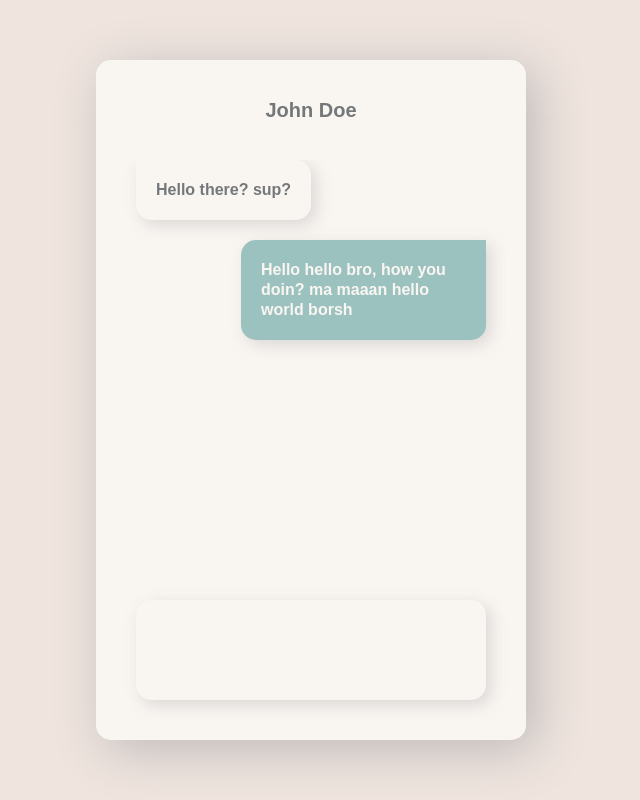
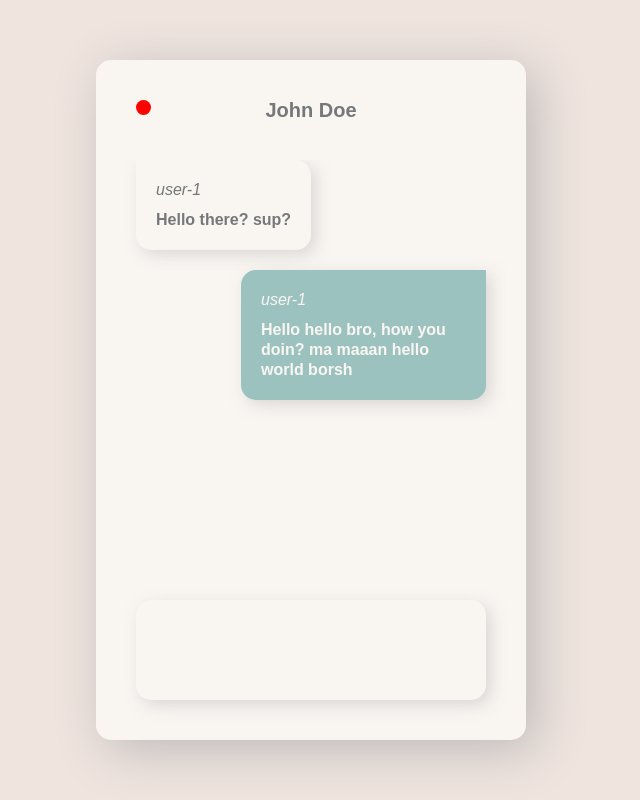
Before and after one commit to TemoSmoev/websockets-lecture-materials, a plain HTML site: page client/index.html in a window 1280 px wide. Shown: the whole page, without its empty margins (329-969 px from the left). Drawn offline with Linux system fonts and the light colour scheme.

Commit message:
markup change -- added online dot and message name

```diff
--- a/client/index.html
+++ b/client/index.html
@@ -10,13 +10,18 @@
   </head>
   <body>
     <div class="messenger">
-      <div class="messenger__name">John Doe</div>
+      <div class="header">
+        <div class="messenger__dot dot--red"></div>
+        <div class="messenger__user">John Doe</div>
+      </div>
       <div class="messenger__messages">
         <div class="messenger__message message--left">
+          <span class="message__user">user-1</span>
           <span>Hello there? sup?</span>
         </div>
         <div class="messenger__message message--right">
-          <span>Hello hello bro, how you doin? ma maaan hello world borsh</span>
+          <span class="message__user">user-1</span>
+          <span class="message__text">Hello hello bro, how you doin? ma maaan hello world borsh</span>
         </div>
       </div>
       <textarea class="messenger__input"></textarea>
--- a/client/styles/main.css
+++ b/client/styles/main.css
@@ -25,12 +25,28 @@ p {
   border-radius: 15px;
   box-shadow: 10px 10px 50px rgb(189, 186, 186);
 }
-.messenger .messenger__name {
+.header {
+  position: relative;
+}
+.messenger .messenger__user {
   margin-bottom: 40px;
   text-align: center;
   font-size: 20px;
-  /* color: #b0bcb8; */
   color: #75787a;
+}
+.messenger .messenger__dot {
+  height: 15px;
+  width: 15px;
+  border-radius: 50%;
+  position: absolute;
+  left: 0;
+  top: 0;
+}
+.messenger .dot--green {
+  background-color: green;
+}
+.messenger .dot--red {
+  background-color: red;
 }
 .messenger__messages {
   height: 430px;
@@ -45,6 +61,13 @@ p {
   padding: 20px;
   box-shadow: 5px 5px 15px rgba(189, 186, 186, 0.5);
   margin-bottom: 20px;
+  word-wrap: break-word;
+}
+.messenger__message .message__user {
+  font-weight: normal;
+  display: block;
+  margin-bottom: 10px;
+  font-style: italic;
 }
 .message--left {
   border-radius: 0 15px 15px 15px;
```
Also changed, not shown: 1 other file.
